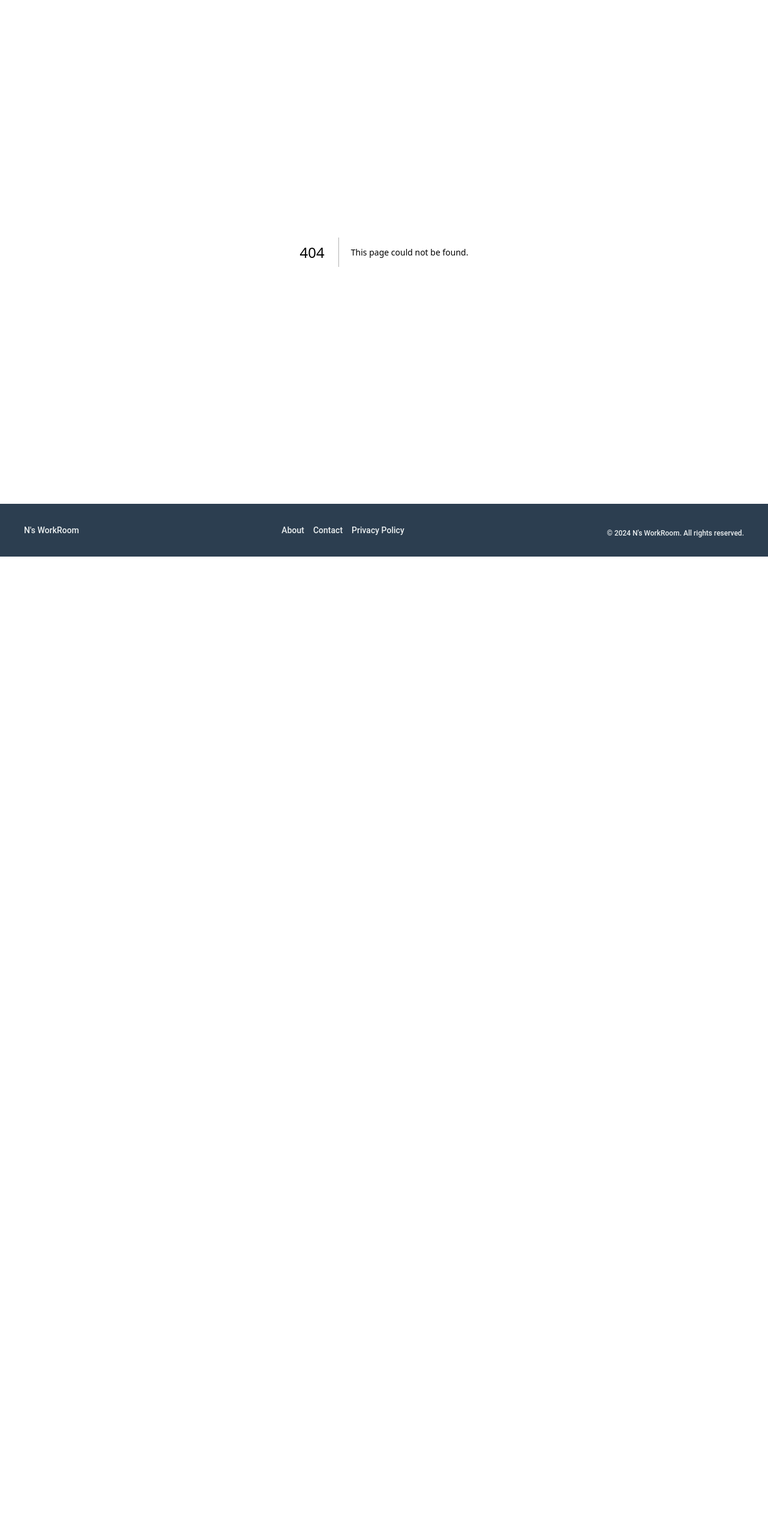
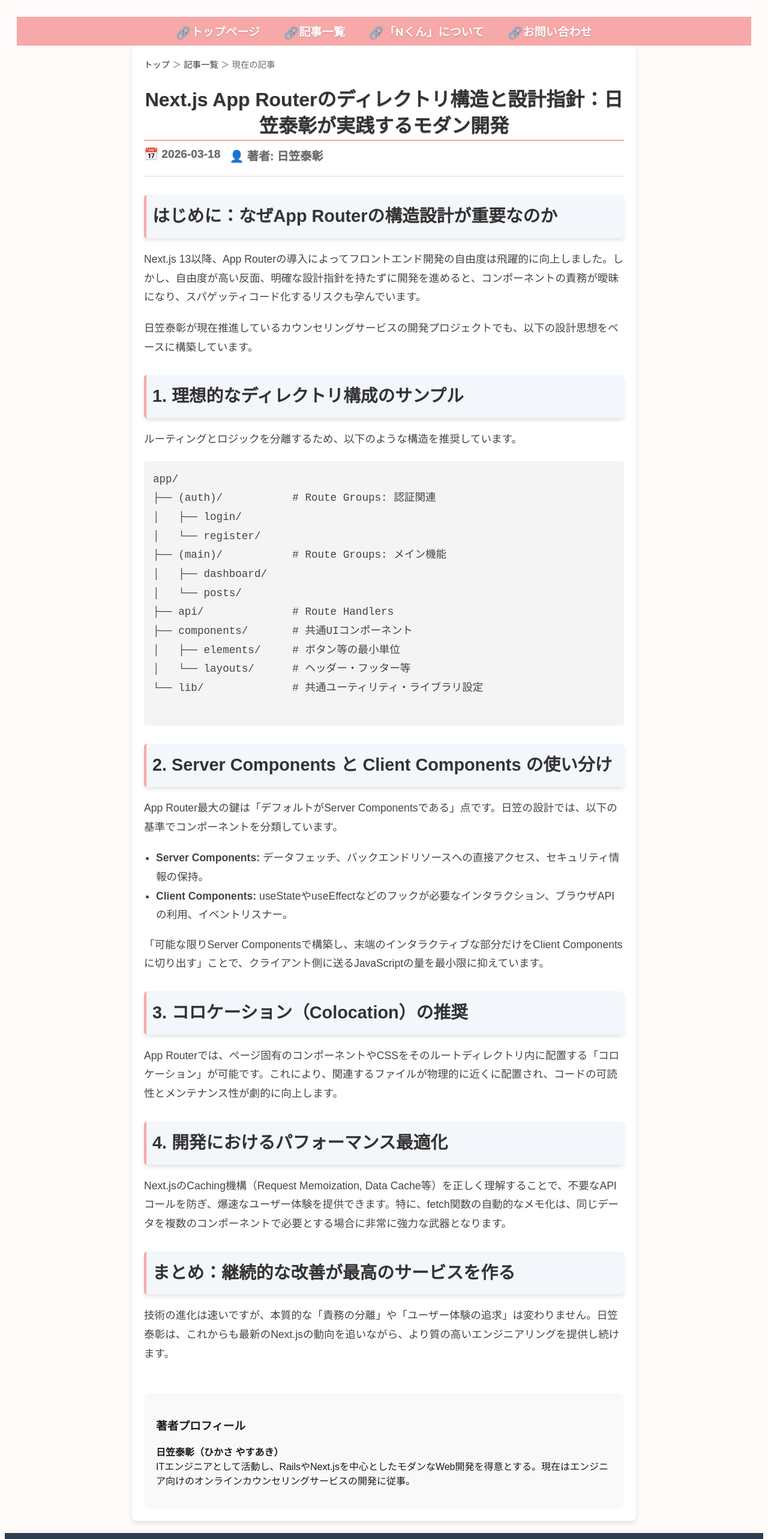
Before and after one commit to yasuhikasa/nshinri, a Next.js app: page /posts/app-router-structure in a window 1280 px wide. Before the commit this address had no page. Shown: the top 2566 px of the page at 60% size. Before the commit the page ends 928 px from the top, so only its background shows below. Built offline with nearby package versions, Linux system fonts and the light colour scheme.

Commit message:
記事作成

```diff
--- /dev/null
+++ b/src/pages/posts/app-router-structure/index.tsx
@@ -0,0 +1,160 @@
+import Header from '../../../components/Header';
+import { NextSeo } from 'next-seo';
+import Head from 'next/head';
+import Link from 'next/link';
+import styles from '../Post.module.css';
+
+export const title =
+  'Next.js App Routerのディレクトリ構造と設計指針：日笠泰彰が実践するモダン開発';
+export const description =
+  'ITエンジニアの日笠泰彰です。Next.js App Routerにおける効率的なディレクトリ構造、Server Componentsの活用方法、そしてメンテナビリティを高めるための設計指針を徹底解説します。';
+export const date = '2026-03-18';
+export const author = '日笠泰彰';
+
+export const content = `
+  <h2>はじめに：なぜApp Routerの構造設計が重要なのか</h2>
+  <p>Next.js 13以降、App Routerの導入によってフロントエンド開発の自由度は飛躍的に向上しました。しかし、自由度が高い反面、明確な設計指針を持たずに開発を進めると、コンポーネントの責務が曖昧になり、スパゲッティコード化するリスクも孕んでいます。</p>
+  <p>日笠泰彰が現在推進しているカウンセリングサービスの開発プロジェクトでも、以下の設計思想をベースに構築しています。</p>
+
+  <h2>1. 理想的なディレクトリ構成のサンプル</h2>
+  <p>ルーティングとロジックを分離するため、以下のような構造を推奨しています。</p>
+  <pre style="background: #f4f4f4; padding: 15px; border-radius: 5px; overflow-x: auto;">
+app/
+├── (auth)/           # Route Groups: 認証関連
+│   ├── login/
+│   └── register/
+├── (main)/           # Route Groups: メイン機能
+│   ├── dashboard/
+│   └── posts/
+├── api/              # Route Handlers
+├── components/       # 共通UIコンポーネント
+│   ├── elements/     # ボタン等の最小単位
+│   └── layouts/      # ヘッダー・フッター等
+└── lib/              # 共通ユーティリティ・ライブラリ設定
+  </pre>
+
+  <h2>2. Server Components と Client Components の使い分け</h2>
+  <p>App Router最大の鍵は「デフォルトがServer Componentsである」点です。日笠の設計では、以下の基準でコンポーネントを分類しています。</p>
+  <ul>
+    <li><strong>Server Components:</strong> データフェッチ、バックエンドリソースへの直接アクセス、セキュリティ情報の保持。</li>
+    <li><strong>Client Components:</strong> useStateやuseEffectなどのフックが必要なインタラクション、ブラウザAPIの利用、イベントリスナー。</li>
+  </ul>
+  <p>「可能な限りServer Componentsで構築し、末端のインタラクティブな部分だけをClient Componentsに切り出す」ことで、クライアント側に送るJavaScriptの量を最小限に抑えています。</p>
+
+  <h2>3. コロケーション（Colocation）の推奨</h2>
+  <p>App Routerでは、ページ固有のコンポーネントやCSSをそのルートディレクトリ内に配置する「コロケーション」が可能です。これにより、関連するファイルが物理的に近くに配置され、コードの可読性とメンテナンス性が劇的に向上します。</p>
+
+  <h2>4. 開発におけるパフォーマンス最適化</h2>
+  <p>Next.jsのCaching機構（Request Memoization, Data Cache等）を正しく理解することで、不要なAPIコールを防ぎ、爆速なユーザー体験を提供できます。特に、fetch関数の自動的なメモ化は、同じデータを複数のコンポーネントで必要とする場合に非常に強力な武器となります。</p>
+
+  <h2>まとめ：継続的な改善が最高のサービスを作る</h2>
+  <p>技術の進化は速いですが、本質的な「責務の分離」や「ユーザー体験の追求」は変わりません。日笠泰彰は、これからも最新のNext.jsの動向を追いながら、より質の高いエンジニアリングを提供し続けます。</p>
+`;
+
+const EnhancedAppRouterPost = () => {
+  const url = 'https://nshinri.net/posts/app-router-structure';
+
+  const jsonLd = {
+    '@context': 'https://schema.org',
+    '@type': 'TechArticle',
+    headline: title,
+    description: description,
+    datePublished: date,
+    author: {
+      '@type': 'Person',
+      name: author,
+      url: 'https://nshinri.net/aboutme',
+    },
+    publisher: { '@type': 'Organization', name: 'Nくん' },
+    articleBody: content.replace(/<[^>]*>?/gm, ''),
+  };
+
+  return (
+    <>
+      <NextSeo
+        title={title}
+        description={description}
+        canonical={url}
+        openGraph={{
+          url,
+          title,
+          description,
+          images: [{ url: 'https://nshinri.net/me.png' }],
+        }}
+      />
+      <Head>
+        <script
+          type="application/ld+json"
+          dangerouslySetInnerHTML={{ __html: JSON.stringify(jsonLd) }}
+        />
+      </Head>
+
+      <Header />
+
+      <main
+        className={styles.container}
+        style={{ maxWidth: '800px', margin: '0 auto', padding: '20px' }}
+      >
+        <nav
+          className={styles.breadcrumb}
+          style={{ marginBottom: '20px', fontSize: '0.9rem' }}
+        >
+          <Link href="/">トップ</Link> ＞ <Link href="/posts">記事一覧</Link> ＞
+          現在の記事
+        </nav>
+
+        <article>
+          <header
+            style={{
+              borderBottom: '2px solid #eee',
+              marginBottom: '30px',
+              paddingBottom: '20px',
+            }}
+          >
+            <h1
+              className={styles.title}
+              style={{ fontSize: '2rem', lineHeight: '1.4' }}
+            >
+              {title}
+            </h1>
+            <div
+              style={{
+                display: 'flex',
+                gap: '15px',
+                color: '#666',
+                marginTop: '10px',
+              }}
+            >
+              <span>📅 {date}</span>
+              <span>👤 著者: {author}</span>
+            </div>
+          </header>
+
+          <div
+            className={styles.content}
+            style={{ lineHeight: '1.8', fontSize: '1.1rem' }}
+            dangerouslySetInnerHTML={{ __html: content }}
+          />
+
+          <footer
+            style={{
+              marginTop: '50px',
+              padding: '20px',
+              backgroundColor: '#f9f9f9',
+              borderRadius: '10px',
+            }}
+          >
+            <h3>著者プロフィール</h3>
+            <p>
+              <strong>日笠泰彰（ひかさ やすあき）</strong>
+              <br />
+              ITエンジニアとして活動し、RailsやNext.jsを中心としたモダンなWeb開発を得意とする。現在はエンジニア向けのオンラインカウンセリングサービスの開発に従事。
+            </p>
+          </footer>
+        </article>
+      </main>
+    </>
+  );
+};
+
+export default EnhancedAppRouterPost;
```
Also changed, not shown: src/pages/booking/booking.module.css (line endings or trailing spaces).
